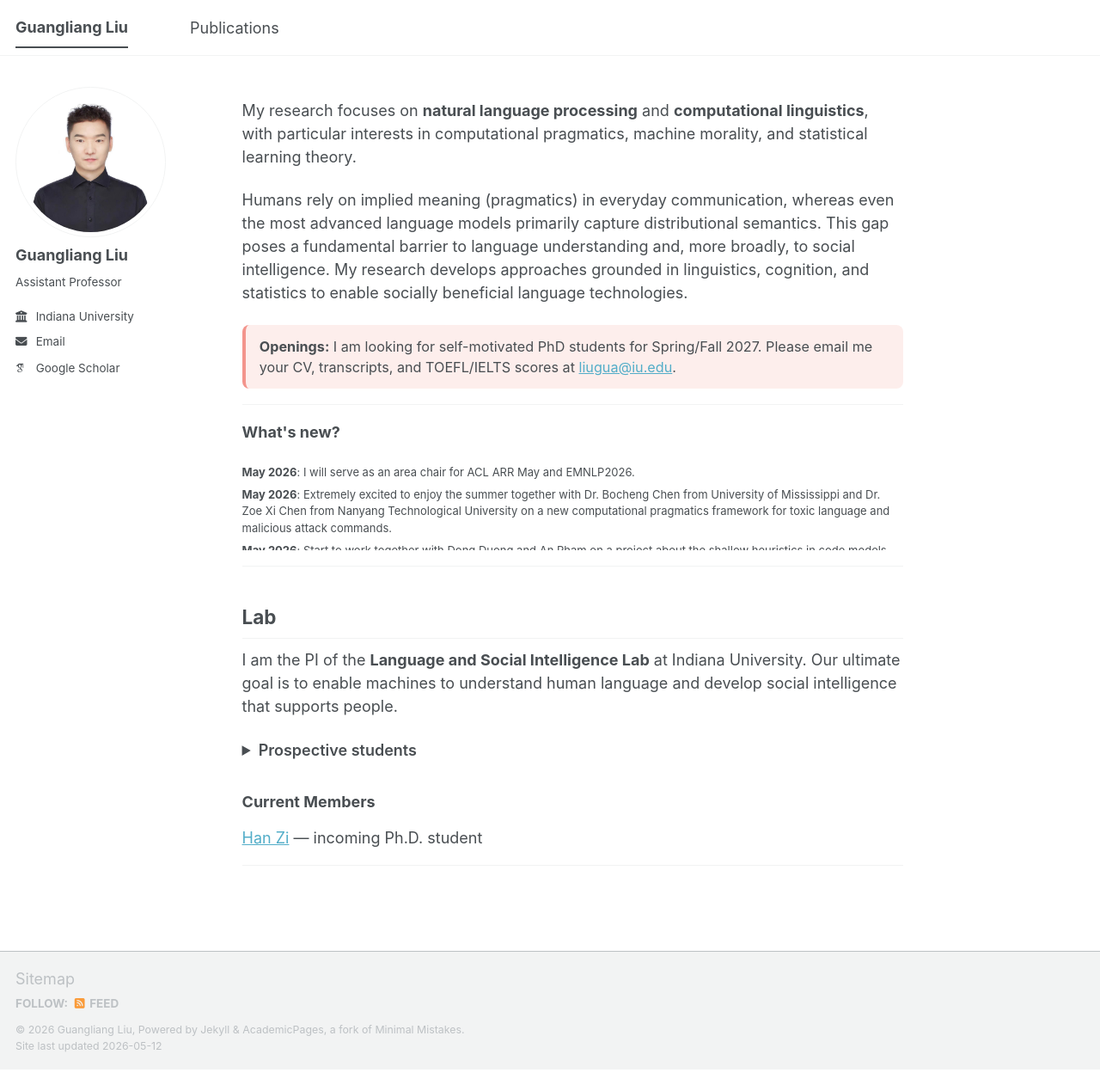
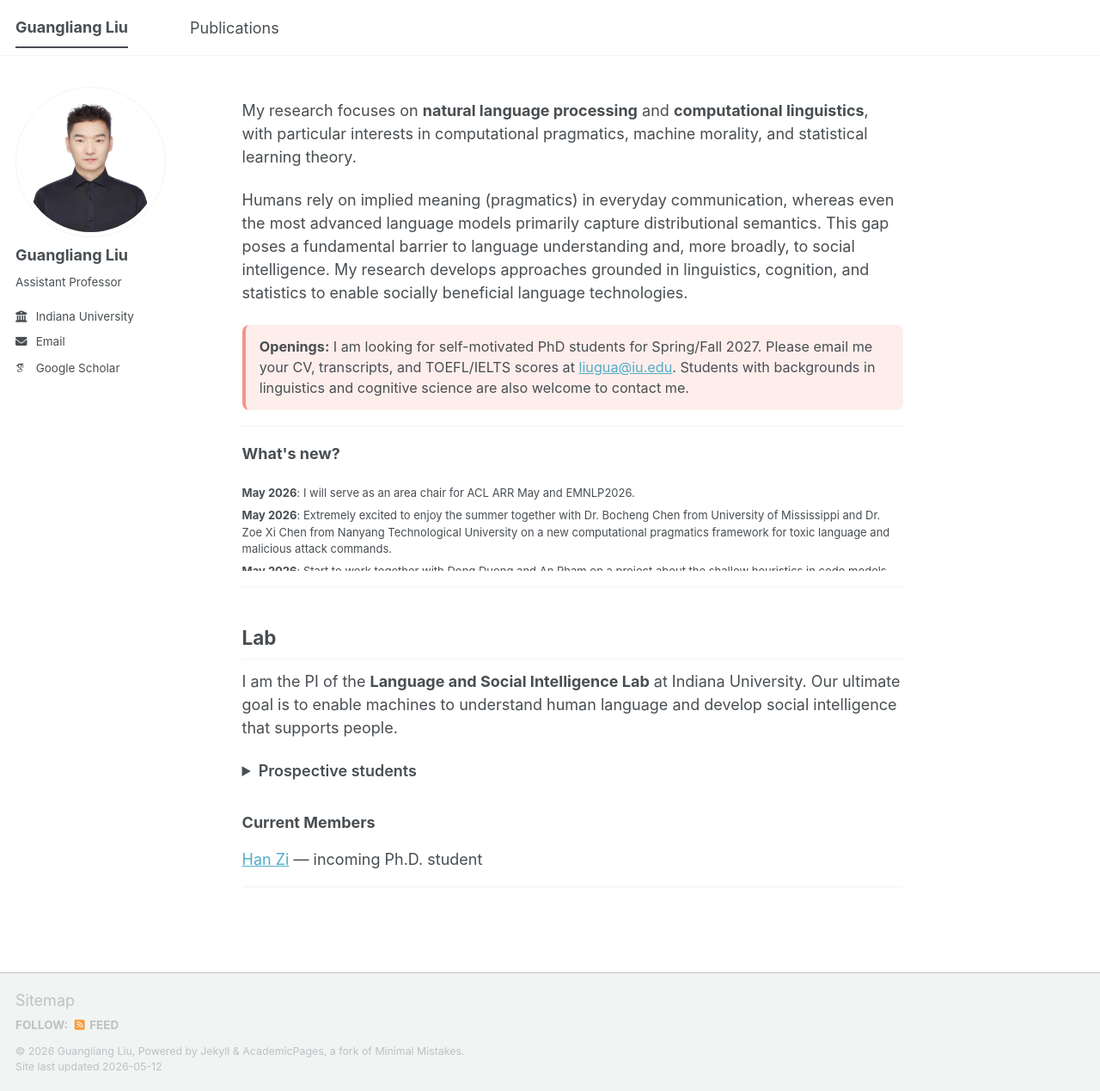
Before and after one commit to guangliang-nlp/guangliang-nlp.github.io, a Jekyll site: the page built from about.md, in a window 1280 px wide and 1269 px high. Shown: the whole window at 86% size. Built offline with Jekyll 4.4.1, drawn with Linux system fonts in a browser that asks for light colours; some web fonts are replaced; a script bundle is joined from its source files by our own code; library files that are not in the unit come from our copies.

Commit message:
Update about.md

```diff
--- a/about.md
+++ b/about.md
@@ -22,7 +22,7 @@ Humans rely on implied meaning (pragmatics) in everyday communication, whereas e
   <strong>Openings:</strong>
   I am looking for self-motivated PhD students for Spring/Fall 2027.
   Please email me your CV, transcripts, and TOEFL/IELTS scores at
-  <a href="mailto:liugua@iu.edu">liugua@iu.edu</a>.
+  <a href="mailto:liugua@iu.edu">liugua@iu.edu</a>. Students with backgrounds in linguistics and cognitive science are also welcome to contact me.
 </p>
 ---
 
```
